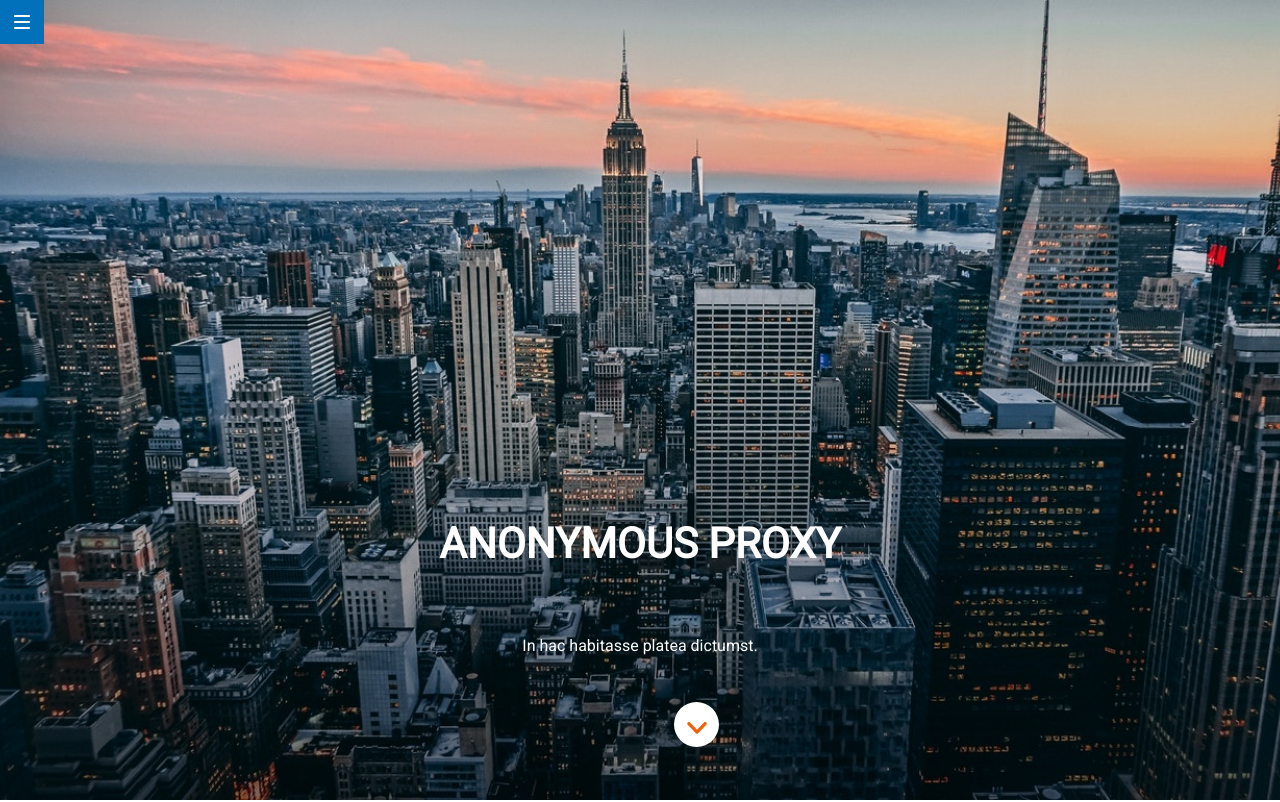
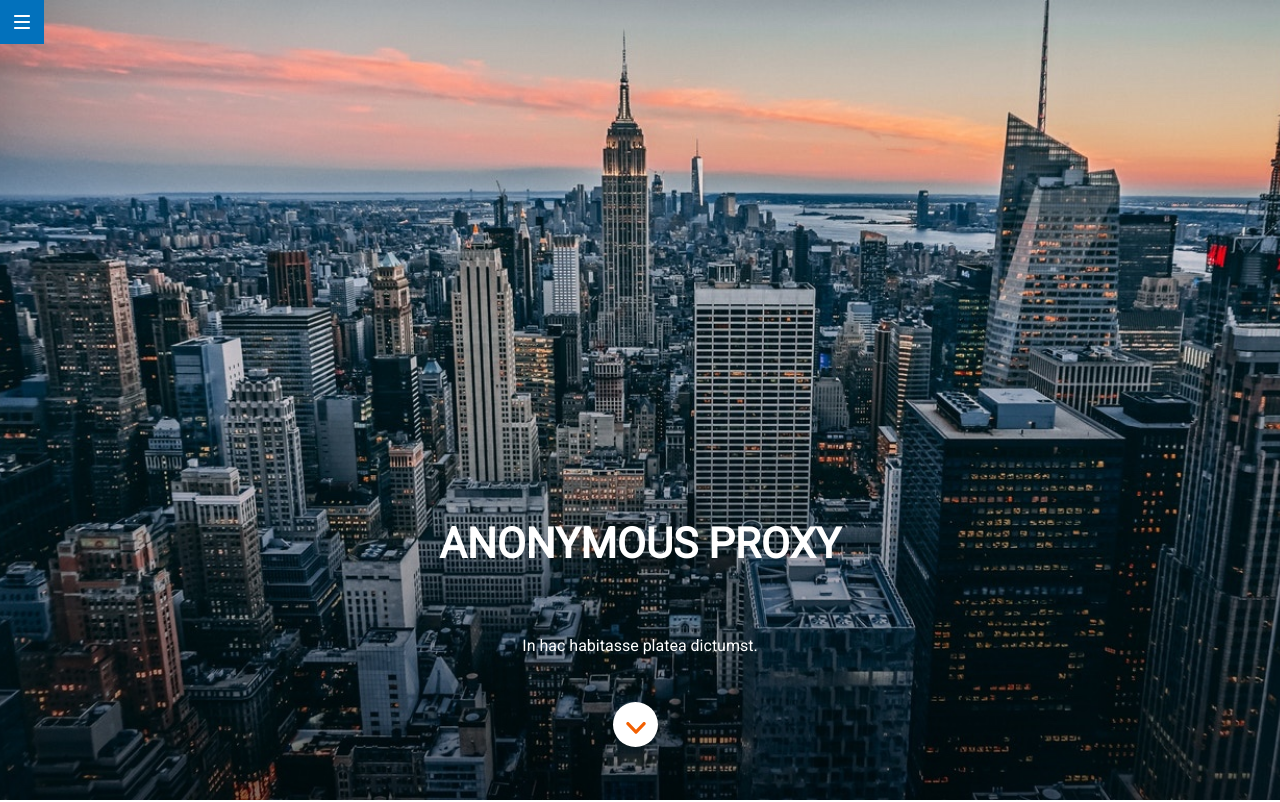
Before and after one commit to Adalab/modulo-1-evaluacion-final-MaribelLopezRomero, a website: page src/html/index.html in a window 1280 px wide. Shown: the top 802 px of the page. Drawn offline with nearby package versions, Linux system fonts and the light colour scheme; files that its build step writes are made by us from their sources; files whose address does not match are found by name.

Commit message:
Modificated styles header buton

```diff
--- a/src/scss/layout/_header.scss
+++ b/src/scss/layout/_header.scss
@@ -1,6 +1,4 @@
 .header {
-  position: relative;
-  top: 0;
   width: 100%;
   height: 100vh;
   display: flex;
@@ -47,12 +45,9 @@
   font-family: $font-family-title;
   font-size: 16px;
   text-align: center;
-  margin-bottom: 143px;
+  margin-bottom: 45px;
 }
 .header__button {
-  position: absolute;
-  bottom: 0px;
-  right: 0px;
   background-color: white;
   border-radius: 22.5px;
   text-align: center;
```
